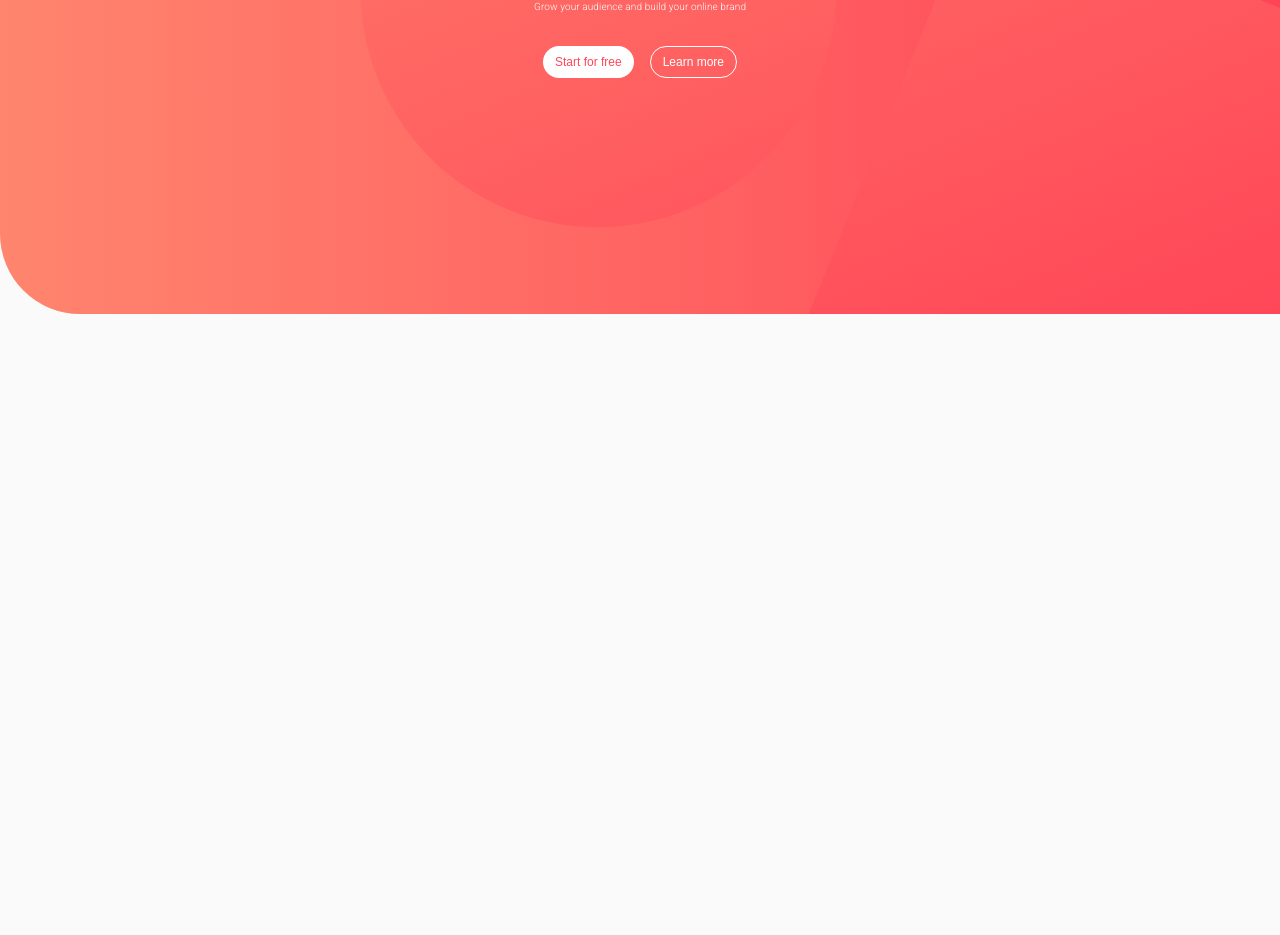
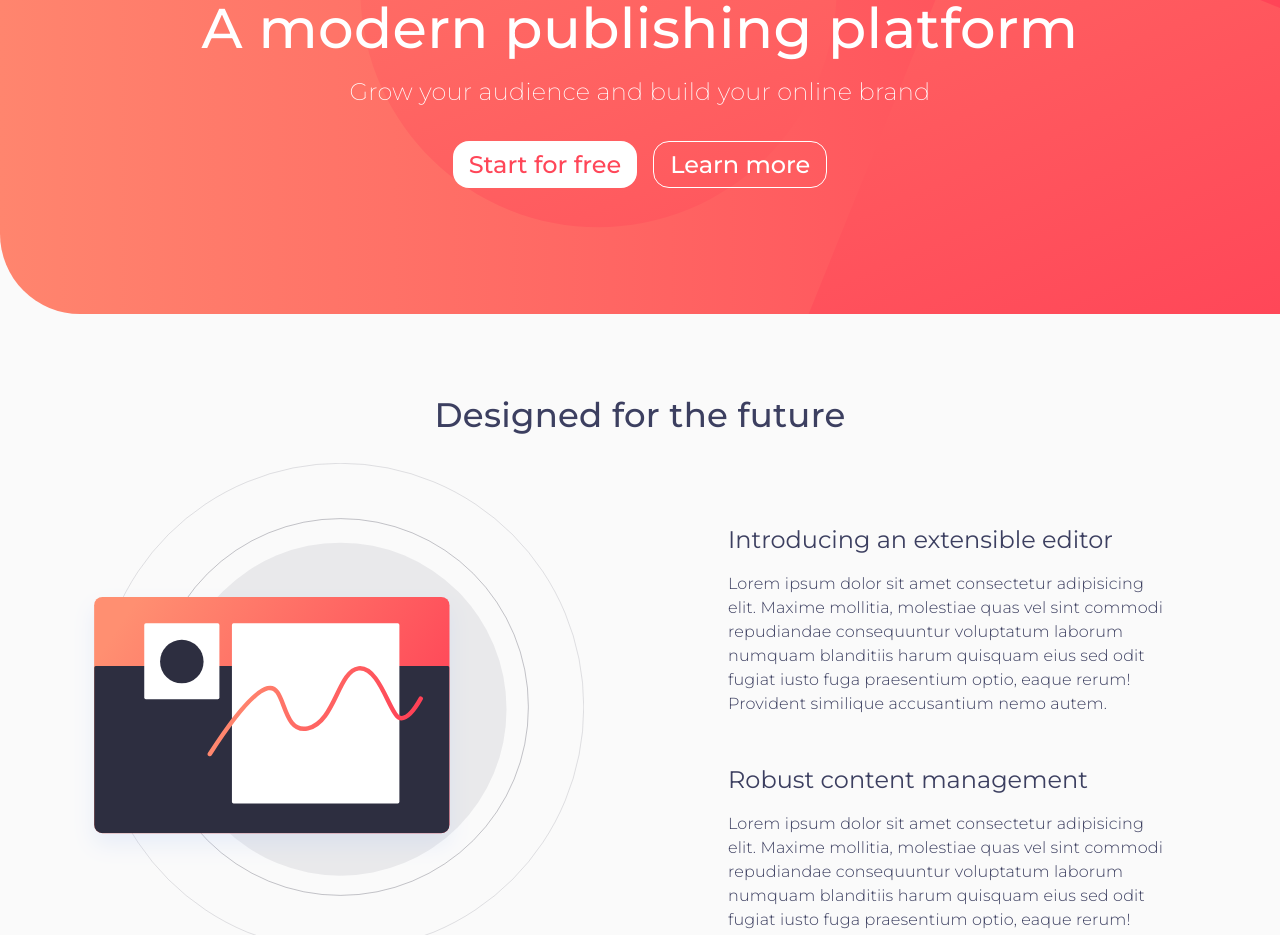
Before and after one commit to arpit2205/blogr-ui, a React (Create React App) app: page / in a window 1280 px wide. Shown: the part 166-1101 px from the top of the page. Before the commit the page ends 800 px from the top, so only its background shows below. Built offline with nearby package versions, Linux system fonts and the light colour scheme.

Commit message:
Editor section add

```diff
--- a/public/index.html
+++ b/public/index.html
@@ -24,6 +24,11 @@
       work correctly both with client-side routing and a non-root public URL.
       Learn how to configure a non-root public URL by running `npm run build`.
     -->
+    <link rel="preconnect" href="https://fonts.gstatic.com" />
+    <link
+      href="https://fonts.googleapis.com/css2?family=Montserrat:wght@200;300;400;500;600;700&display=swap"
+      rel="stylesheet"
+    />
     <link
       rel="stylesheet"
       href="https://fonts.googleapis.com/css?family=Roboto:300,400,500,700&display=swap"
--- a/src/App.js
+++ b/src/App.js
@@ -1,10 +1,11 @@
 import React from "react";
 import Header from "./components/Header";
-
+import Editor from "./components/Editor";
 const App = () => {
   return (
     <>
       <Header />
+      <Editor />
     </>
   );
 };
--- /dev/null
+++ b/src/components/Editor.js
@@ -0,0 +1,96 @@
+import React from "react";
+import { CssBaseline, Container, Grid, Typography } from "@material-ui/core";
+import { makeStyles } from "@material-ui/core/styles";
+
+import desktopImage from "../images/illustration-editor-desktop.svg";
+
+const useStyles = makeStyles((theme) => ({
+  heading: {
+    fontFamily: "Montserrat, sans-serif",
+    fontWeight: "500",
+    color: "#3C3F60",
+    padding: theme.spacing(10, 2),
+  },
+  desktopImg: {
+    padding: theme.spacing(1, 6),
+    marginTop: "-10%",
+    [theme.breakpoints.down("md")]: {
+      padding: theme.spacing(1, 1),
+    },
+  },
+
+  subHeading: {
+    padding: theme.spacing(1, 10),
+    fontWeight: "26px",
+    fontWeight: "400",
+    fontFamily: "Montserrat, sans-serif",
+    color: "#3C3F60",
+    [theme.breakpoints.down("md")]: {
+      padding: theme.spacing(1, 3),
+      textAlign: "center",
+    },
+  },
+  captions: {
+    padding: theme.spacing(1, 10),
+    fontWeight: "300",
+    fontFamily: "Montserrat, sans-serif",
+    color: "#3C3F60",
+    [theme.breakpoints.down("md")]: {
+      padding: theme.spacing(1, 3),
+      textAlign: "center",
+    },
+  },
+}));
+
+const Editor = () => {
+  const classes = useStyles();
+  return (
+    <>
+      <CssBaseline />
+      <Container maxWidth={false}>
+        <Typography variant="h4" align="center" className={classes.heading}>
+          Designed for the future
+        </Typography>
+
+        <Grid container justify="center" spacing={2}>
+          <Grid item xs={12} md={6}>
+            <img
+              src={desktopImage}
+              width="100%"
+              className={classes.desktopImg}
+            />
+          </Grid>
+          <Grid item xs={12} md={6}>
+            <Typography variant="h5" className={classes.subHeading}>
+              Introducing an extensible editor
+            </Typography>
+            <Typography variant="body1" className={classes.captions}>
+              Lorem ipsum dolor sit amet consectetur adipisicing elit. Maxime
+              mollitia, molestiae quas vel sint commodi repudiandae consequuntur
+              voluptatum laborum numquam blanditiis harum quisquam eius sed odit
+              fugiat iusto fuga praesentium optio, eaque rerum! Provident
+              similique accusantium nemo autem.
+            </Typography>
+
+            <Typography
+              variant="h5"
+              className={classes.subHeading}
+              style={{ marginTop: "32px" }}
+            >
+              Robust content management
+            </Typography>
+            <Typography variant="body1" className={classes.captions}>
+              Lorem ipsum dolor sit amet consectetur adipisicing elit. Maxime
+              mollitia, molestiae quas vel sint commodi repudiandae consequuntur
+              voluptatum laborum numquam blanditiis harum quisquam eius sed odit
+              fugiat iusto fuga praesentium optio, eaque rerum! Provident
+              similique accusantium nemo autem.
+            </Typography>
+          </Grid>
+        </Grid>
+      </Container>
+    </>
+  );
+};
+
+export default Editor;
--- a/src/components/Header.js
+++ b/src/components/Header.js
@@ -47,41 +47,58 @@ const useStyles = makeStyles((theme) => ({
   },
   heading: {
     color: "white",
+    fontSize: "56px",
+    fontFamily: "Montserrat, sans-serif",
+    fontWeight: "500",
     "@media(max-width: 600px)": {
-      fontSize: "36px",
-      margin: theme.spacing(1, 3),
+      fontSize: "32px",
+      margin: theme.spacing(1, 2),
       marginTop: theme.spacing(6),
     },
   },
   subtitle: {
     color: "white",
     fontWeight: "100",
-    fontSize: "10px",
+    fontSize: "24px",
+    fontFamily: "Montserrat, sans-serif",
+    marginTop: theme.spacing(1),
     "@media(max-width: 600px)": {
       fontSize: "18px",
-      margin: theme.spacing(1, 3),
+      margin: theme.spacing(2, 3),
     },
   },
   btnFilled: {
+    fontFamily: "Montserrat, sans-serif",
     borderRadius: "16px",
     border: "none",
     background: "white",
-    padding: theme.spacing(1.1, 1.5),
+    padding: theme.spacing(1.1, 2),
     color: "#FF4658",
-    fontSize: "12px",
+    fontSize: "24px",
+    fontWeight: "500",
+    transition: "0.2s all",
     "@media(max-width: 600px)": {
       fontSize: "20px",
     },
+    "&:hover": {
+      opacity: "0.7",
+    },
   },
   btnEmpty: {
+    fontFamily: "Montserrat, sans-serif",
     borderRadius: "16px",
     border: "1px solid white",
     background: "transparent",
-    padding: theme.spacing(1, 1.5),
+    padding: theme.spacing(1, 2),
     color: "white",
-    fontSize: "12px",
+    fontWeight: "500",
+    fontSize: "24px",
+    transition: "0.2s all",
     "@media(max-width: 600px)": {
       fontSize: "20px",
+    },
+    "&:hover": {
+      opacity: "0.7",
     },
   },
 }));
@@ -99,7 +116,7 @@ const Header = () => {
           variant="h4"
           align="center"
           className={classes.heading}
-          style={{ padding: "120px 4px 4px 4px" }}
+          style={{ padding: "160px 4px 4px 4px" }}
         >
           A modern publishing platform
         </Typography>
```
